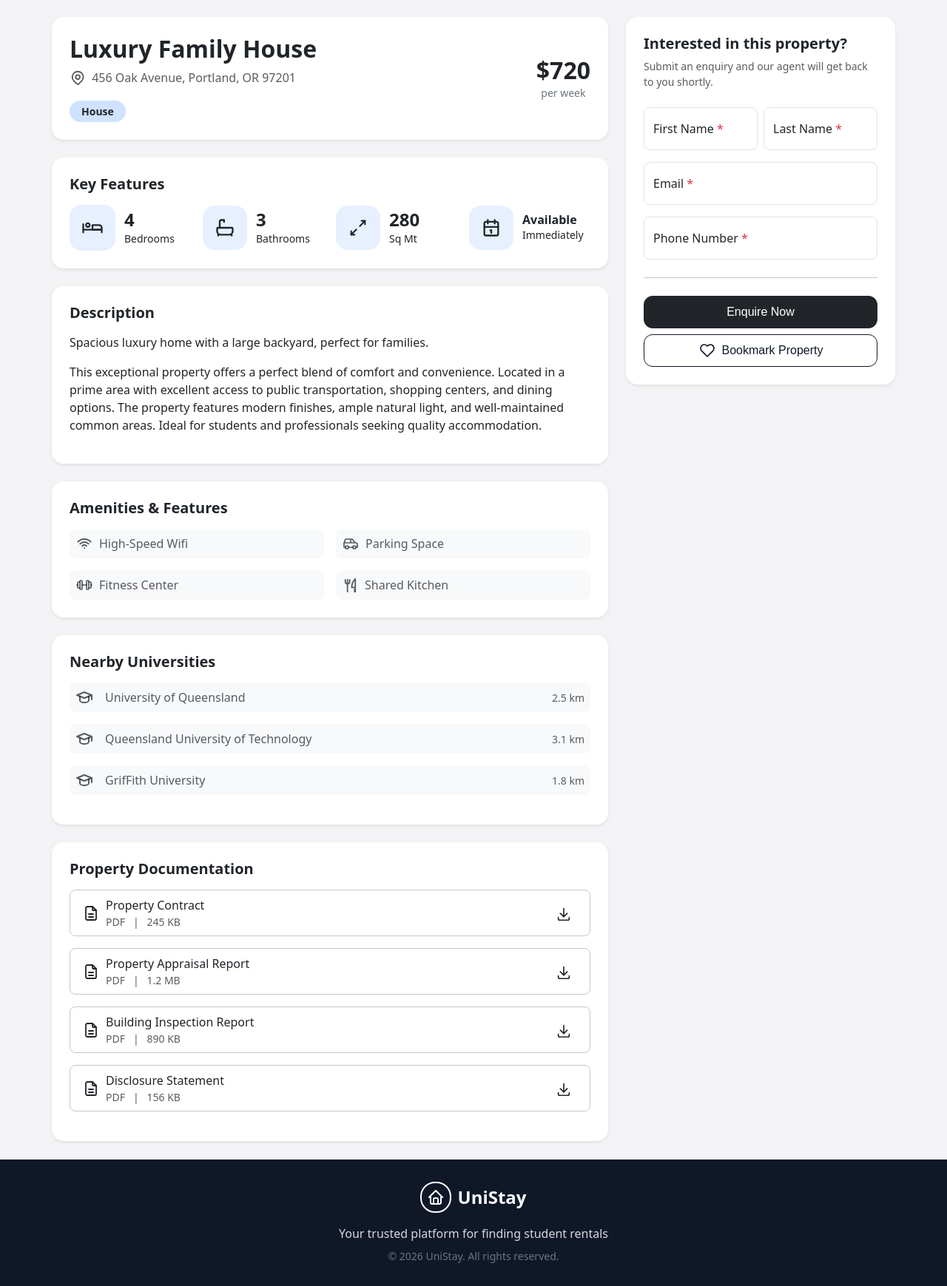
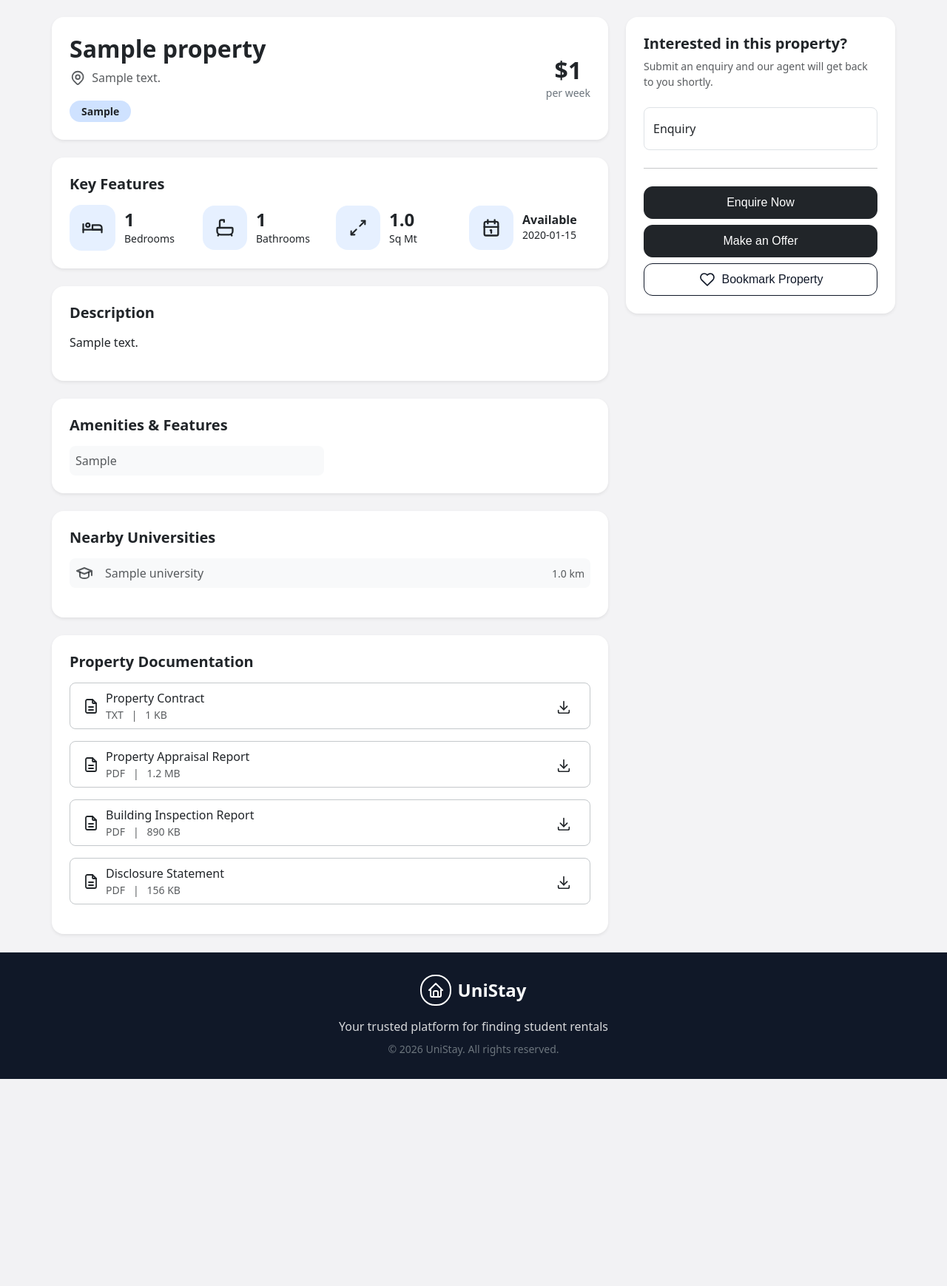
Before and after one commit to ImDuy/IFN582-UniStay, a Flask app: page /properties/details/1 in a window 1280 px wide. Shown: the part 589-2328 px from the top of the page at 74% size. After the commit the page ends 2048 px from the top, so only its background shows below. Run offline with Flask 3, Linux system fonts and the light colour scheme; tables that the repository leaves empty hold one stand-in row (values such as "Sample post"); some libraries are stand-ins or nearby versions.

Commit message:
Refactor details page to use dynamic property data
Updated property details page to dynamically display property information and user options.

```diff
--- a/app/templates/pages/details.html
+++ b/app/templates/pages/details.html
@@ -24,6 +24,7 @@ LN+7fdVzj6u52u30Kp6M/trliBMCMKTyK833zpbD+pXdCLuTusPj697FH4R/5mcr"
           <div
             class="hover_item d-flex align-items-center gap-2 px-2 py-1 rounded-2"
           >
+          <a href="{{ url_for('home.index') }}" class="text-dark text-decoration-none">
             <svg
               xmlns="http://www.w3.org/2000/svg"
               width="22"
@@ -37,36 +38,25 @@ LN+7fdVzj6u52u30Kp6M/trliBMCMKTyK833zpbD+pXdCLuTusPj697FH4R/5mcr"
               class="icon icon-tabler icons-tabler-outline icon-tabler-arrow-left"
             >
               <path stroke="none" d="M0 0h24v24H0z" fill="none" />
-              <path d="M5 12l14 0" />
-              <path d="M5 12l6 6" />
-              <path d="M5 12l6 -6" />
+              <path d="M5 12l-2 0l9 -9l9 9l-2 0" />
+              <path d="M5 12v7a2 2 0 0 0 2 2h10a2 2 0 0 0 2 -2v-7" />
+              <path d="M9 21v-6a2 2 0 0 1 2 -2h2a2 2 0 0 1 2 2v6" />
             </svg>
-            <p class="mb-0 fw_500">Back</p>
+            </a>
+            <a class="mb-0 fw_500 text-decoration-none text-dark" href="{{ url_for('home.index') }}">UniStay</a>
           </div>
 
-          <button
-            class="btn d-flex align-items-center gap-2 outlined_btn"
-            type="button"
-          >
-            <svg
-              xmlns="http://www.w3.org/2000/svg"
-              width="24"
-              height="24"
-              viewBox="0 0 24 24"
-              fill="none"
-              stroke="currentColor"
-              stroke-width="2"
-              stroke-linecap="round"
-              stroke-linejoin="round"
-              class="icon icon-tabler icons-tabler-outline icon-tabler-heart"
-            >
-              <path stroke="none" d="M0 0h24v24H0z" fill="none" />
-              <path
-                d="M19.5 12.572l-7.5 7.428l-7.5 -7.428a5 5 0 1 1 7.5 -6.566a5 5 0 1 1 7.5 6.572"
-              />
-            </svg>
-            <p class="mb-0 fw_500">Save Property</p>
-          </button>
+          <div class="d-flex align-items-center">
+            {% if session.get('user_id') %}
+              <a href="{{ url_for('auth_login.logout') }}" class="btn border-dark text-decoration-none text-dark fw_500 px-3 py-1.5">
+                Log Out
+              </a>
+            {% else %}
+              <a href="{{ url_for('auth_login.login') }}" class="btn border-dark text-decoration-none text-dark fw_500 px-3 py-1.5">
+                Log In
+              </a>
+            {% endif %}
+          </div>
         </div>
       </nav>
     </header>
@@ -77,7 +67,7 @@ LN+7fdVzj6u52u30Kp6M/trliBMCMKTyK833zpbD+pXdCLuTusPj697FH4R/5mcr"
         class="container rounded-4 overflow-hidden shadow-sn p-0 my-4"
         style="height: 500px"
       >
-        <img class="w-100 h-100 object-fit-cover" src="img/properties_4.jpeg" />
+        <img class="w-100 h-100 object-fit-contain" src="{{ url_for('static', filename='img/' + image.url)}}" alt="Property Image" />
       </div>
 
       <div class="container p-0">
@@ -88,7 +78,7 @@ LN+7fdVzj6u52u30Kp6M/trliBMCMKTyK833zpbD+pXdCLuTusPj697FH4R/5mcr"
                 class="d-flex align-items-center justify-content-between gap-3"
               >
                 <div class="d-flex flex-column align-items-start">
-                  <h2 class="fw-bold">Luxury Family House</h2>
+                  <h2 class="fw-bold">{{ property.title }}</h2>
                   <span class="text-muted">
                     <svg
                       xmlns="http://www.w3.org/2000/svg"
@@ -108,19 +98,19 @@ LN+7fdVzj6u52u30Kp6M/trliBMCMKTyK833zpbD+pXdCLuTusPj697FH4R/5mcr"
                         d="M17.657 16.657l-4.243 4.243a2 2 0 0 1 -2.827 0l-4.244 -4.243a8 8 0 1 1 11.314 0"
                       />
                     </svg>
-                    456 Oak Avenue, Portland, OR 97201
+                    {{ property.address }}
                   </span>
                   <div
                     class="py-1 px-3 rounded-pill bg-primary-subtle small fw_600 mt-3"
                   >
-                    House
+                    {{ property.propertyType }}
                   </div>
                 </div>
 
                 <div
                   class="d-flex flex-column justify-content-center align-items-center"
                 >
-                  <h2 class="fw-bold mb-0">$720</h2>
+                  <h2 class="fw-bold mb-0">${{ property.rentPerWeek }}</h2>
                   <small class="text-secondary">per week</small>
                 </div>
               </div>
@@ -154,7 +144,7 @@ LN+7fdVzj6u52u30Kp6M/trliBMCMKTyK833zpbD+pXdCLuTusPj697FH4R/5mcr"
                     </svg>
                   </div>
                   <div class="d-flex flex-column ms-1">
-                    <h4 class="fw-bold mb-0">4</h4>
+                    <h4 class="fw-bold mb-0">{{ property.numBedrooms }}</h4>
                     <small>Bedrooms</small>
                   </div>
                 </div>
@@ -184,7 +174,7 @@ LN+7fdVzj6u52u30Kp6M/trliBMCMKTyK833zpbD+pXdCLuTusPj697FH4R/5mcr"
                     </svg>
                   </div>
                   <div class="d-flex flex-column ms-1">
-                    <h4 class="fw-bold mb-0">3</h4>
+                    <h4 class="fw-bold mb-0">{{ property.numBathrooms }}</h4>
                     <small>Bathrooms</small>
                   </div>
                 </div>
@@ -212,7 +202,7 @@ LN+7fdVzj6u52u30Kp6M/trliBMCMKTyK833zpbD+pXdCLuTusPj697FH4R/5mcr"
                     </svg>
                   </div>
                   <div class="d-flex flex-column ms-1">
-                    <h4 class="fw-bold mb-0">280</h4>
+                    <h4 class="fw-bold mb-0">{{ property.livingArea }}</h4>
                     <small>Sq Mt</small>
                   </div>
                 </div>
@@ -245,7 +235,7 @@ LN+7fdVzj6u52u30Kp6M/trliBMCMKTyK833zpbD+pXdCLuTusPj697FH4R/5mcr"
                   </div>
                   <div class="d-flex flex-column ms-1">
                     <h6 class="fw-bold mb-0">Available</h6>
-                    <small>Immediately</small>
+                    <small>{{ property.availableDate }}</small>
                   </div>
                 </div>
               </div>
@@ -254,26 +244,19 @@ LN+7fdVzj6u52u30Kp6M/trliBMCMKTyK833zpbD+pXdCLuTusPj697FH4R/5mcr"
             <div class="bg-white rounded-4 shadow-sm py-4 px-4 px-xxl-5 mb-4">
               <h5 class="fw-bold mb-3">Description</h5>
               <p>
-                Spacious luxury home with a large backyard, perfect for
-                families.
-              </p>
-              <p>
-                This exceptional property offers a perfect blend of comfort and
-                convenience. Located in a prime area with excellent access to
-                public transportation, shopping centers, and dining options. The
-                property features modern finishes, ample natural light, and
-                well-maintained common areas. Ideal for students and
-                professionals seeking quality accommodation.
+                {{ property.description }}
               </p>
             </div>
             <!-- Amenities & Features  -->
             <div class="bg-white rounded-4 shadow-sm py-4 px-4 px-xxl-5 mb-4">
               <h5 class="fw-bold mb-3">Amenities & Features</h5>
               <div class="row row-cols-1 row-cols-md-2 align-items-center g-3">
+                {% for amenity in amenities %}
                 <div class="pe-2">
                   <div
                     class="d-flex gap-2 align-items-center p-2 rounded-3 bg-light text-muted"
                   >
+                  {% if 'High-Speed Wifi' in amenity.amenity %}
                     <svg
                       xmlns="http://www.w3.org/2000/svg"
                       width="24"
@@ -292,14 +275,9 @@ LN+7fdVzj6u52u30Kp6M/trliBMCMKTyK833zpbD+pXdCLuTusPj697FH4R/5mcr"
                       <path d="M6.343 12.343a8 8 0 0 1 11.314 0" />
                       <path d="M3.515 9.515c4.686 -4.687 12.284 -4.687 17 0" />
                     </svg>
-                    <p class="mb-0">High-Speed Wifi</p>
-                  </div>
-                </div>
 
-                <div class="pe-2">
-                  <div
-                    class="d-flex gap-2 align-items-center p-2 rounded-3 bg-light text-muted"
-                  >
+
+                {% elif 'Parking Space' in amenity.amenity %}
                     <svg
                       xmlns="http://www.w3.org/2000/svg"
                       width="24"
@@ -319,14 +297,9 @@ LN+7fdVzj6u52u30Kp6M/trliBMCMKTyK833zpbD+pXdCLuTusPj697FH4R/5mcr"
                         d="M5 17h-2v-6l2 -5h9l4 5h1a2 2 0 0 1 2 2v4h-2m-4 0h-6m-6 -6h15m-6 0v-5"
                       />
                     </svg>
-                    <p class="mb-0">Parking Space</p>
-                  </div>
-                </div>
 
-                <div class="pe-2">
-                  <div
-                    class="d-flex gap-2 align-items-center p-2 rounded-3 bg-light text-muted"
-                  >
+
+                {% elif 'Fitness Center' in amenity.amenity %}
                     <svg
                       xmlns="http://www.w3.org/2000/svg"
                       width="24"
@@ -352,14 +325,9 @@ LN+7fdVzj6u52u30Kp6M/trliBMCMKTyK833zpbD+pXdCLuTusPj697FH4R/5mcr"
                       <path d="M18 8h2a1 1 0 0 1 1 1v6a1 1 0 0 1 -1 1h-2" />
                       <path d="M22 12h-1" />
                     </svg>
-                    <p class="mb-0">Fitness Center</p>
-                  </div>
-                </div>
 
-                <div class="pe-2">
-                  <div
-                    class="d-flex gap-2 align-items-center p-2 rounded-3 bg-light text-muted"
-                  >
+
+                {% elif 'Shared Kitchen' in amenity.amenity %}
                     <svg
                       xmlns="http://www.w3.org/2000/svg"
                       width="23"
@@ -377,14 +345,18 @@ LN+7fdVzj6u52u30Kp6M/trliBMCMKTyK833zpbD+pXdCLuTusPj697FH4R/5mcr"
                         d="M19 3v12h-5c-.023 -3.681 .184 -7.406 5 -12m0 12v6h-1v-3m-10 -14v17m-3 -17v3a3 3 0 1 0 6 0v-3"
                       />
                     </svg>
-                    <p class="mb-0">Shared Kitchen</p>
+                {% endif %}
+                    <p class="mb-0">{{ amenity.amenity }}</p>
                   </div>
                 </div>
+              {% endfor %}
+
               </div>
             </div>
             <!-- Nearby Universities  -->
             <div class="bg-white rounded-4 shadow-sm py-4 px-4 px-xxl-5 mb-4">
               <h5 class="fw-bold mb-3">Nearby Universities</h5>
+              {% for nearby in nearby %}
               <div
                 class="d-flex gap-3 align-items-center p-2 rounded-3 bg-light text-muted mb-3"
               >
@@ -405,57 +377,11 @@ LN+7fdVzj6u52u30Kp6M/trliBMCMKTyK833zpbD+pXdCLuTusPj697FH4R/5mcr"
                   <path d="M6 10.6v5.4a6 3 0 0 0 12 0v-5.4" />
                 </svg>
                 <p class="mb-0 flex-fill text-truncate">
-                  University of Queensland
+                  {{ nearby.name }}
                 </p>
-                <small>2.5 km</small>
+                <small>{{ nearby.distance }} km</small>
               </div>
-              <div
-                class="d-flex gap-3 align-items-center p-2 rounded-3 bg-light text-muted mb-3"
-              >
-                <svg
-                  xmlns="http://www.w3.org/2000/svg"
-                  width="24"
-                  height="24"
-                  viewBox="0 0 24 24"
-                  fill="none"
-                  stroke="currentColor"
-                  stroke-width="2"
-                  stroke-linecap="round"
-                  stroke-linejoin="round"
-                  class="icon icon-tabler icons-tabler-outline icon-tabler-school"
-                >
-                  <path stroke="none" d="M0 0h24v24H0z" fill="none" />
-                  <path d="M22 9l-10 -4l-10 4l10 4l10 -4v6" />
-                  <path d="M6 10.6v5.4a6 3 0 0 0 12 0v-5.4" />
-                </svg>
-                <p class="mb-0 flex-fill text-truncate">
-                  Queensland University of Technology
-                </p>
-                <small>3.1 km</small>
-              </div>
-
-              <div
-                class="d-flex gap-3 align-items-center p-2 rounded-3 bg-light text-muted mb-3"
-              >
-                <svg
-                  xmlns="http://www.w3.org/2000/svg"
-                  width="24"
-                  height="24"
-                  viewBox="0 0 24 24"
-                  fill="none"
-                  stroke="currentColor"
-                  stroke-width="2"
-                  stroke-linecap="round"
-                  stroke-linejoin="round"
-                  class="icon icon-tabler icons-tabler-outline icon-tabler-school"
-                >
-                  <path stroke="none" d="M0 0h24v24H0z" fill="none" />
-                  <path d="M22 9l-10 -4l-10 4l10 4l10 -4v6" />
-                  <path d="M6 10.6v5.4a6 3 0 0 0 12 0v-5.4" />
-                </svg>
-                <p class="mb-0 flex-fill text-truncate">GrifFith University</p>
-                <small>1.8 km</small>
-              </div>
+              {% endfor %}
             </div>
             <!-- Property Documentation  -->
             <div class="bg-white rounded-4 shadow-sm py-4 px-4 px-xxl-5 mb-4">
@@ -486,10 +412,14 @@ LN+7fdVzj6u52u30Kp6M/trliBMCMKTyK833zpbD+pXdCLuTusPj697FH4R/5mcr"
                 <div class="flex-fill d-flex flex-column">
                   <p class="fw_500 text-truncate mb-0">Property Contract</p>
                   <small class="text-truncate text-muted"
-                    >PDF&nbsp;&nbsp;&nbsp;|&nbsp;&nbsp;&nbsp;245 KB</small
+                    >TXT&nbsp;&nbsp;&nbsp;|&nbsp;&nbsp;&nbsp;1 KB</small
                   >
                 </div>
-                <button class="icon_btn text-dark border-0 p-2 rounded-2">
+                <a
+                  class="icon_btn text-dark border-0 p-2 rounded-2"
+                  href="{{ url_for('static', filename='files/testing.txt') }}"
+                  download="testing.txt"
+                >
                   <svg
                     xmlns="http://www.w3.org/2000/svg"
                     width="22"
@@ -507,7 +437,7 @@ LN+7fdVzj6u52u30Kp6M/trliBMCMKTyK833zpbD+pXdCLuTusPj697FH4R/5mcr"
                     <path d="M7 11l5 5l5 -5" />
                     <path d="M12 4l0 12" />
                   </svg>
-                </button>
+                </a>
               </div>
               <div
                 class="hover_item d-flex align-items-center justify-content-between rounded-3 text-dark border border-secondary-subtle gap-2 px-3 py-2 mb-3"
@@ -540,7 +470,11 @@ LN+7fdVzj6u52u30Kp6M/trliBMCMKTyK833zpbD+pXdCLuTusPj697FH4R/5mcr"
                     >PDF&nbsp;&nbsp;&nbsp;|&nbsp;&nbsp;&nbsp;1.2 MB</small
                   >
                 </div>
-                <button class="icon_btn text-dark border-0 p-2 rounded-2">
+                <a
+                  class="icon_btn text-dark border-0 p-2 rounded-2"
+                  href="{{ url_for('static', filename='files/testing.txt') }}"
+                  download="testing.txt"
+                >
                   <svg
                     xmlns="http://www.w3.org/2000/svg"
                     width="22"
@@ -558,7 +492,7 @@ LN+7fdVzj6u52u30Kp6M/trliBMCMKTyK833zpbD+pXdCLuTusPj697FH4R/5mcr"
                     <path d="M7 11l5 5l5 -5" />
                     <path d="M12 4l0 12" />
                   </svg>
-                </button>
+                </a>
               </div>
               <div
                 class="hover_item d-flex align-items-center justify-content-between rounded-3 text-dark border border-secondary-subtle gap-2 px-3 py-2 mb-3"
@@ -591,7 +525,11 @@ LN+7fdVzj6u52u30Kp6M/trliBMCMKTyK833zpbD+pXdCLuTusPj697FH4R/5mcr"
                     >PDF&nbsp;&nbsp;&nbsp;|&nbsp;&nbsp;&nbsp;890 KB</small
                   >
                 </div>
-                <button class="icon_btn text-dark border-0 p-2 rounded-2">
+                <a
+                  class="icon_btn text-dark border-0 p-2 rounded-2"
+                  href="{{ url_for('static', filename='files/testing.txt') }}"
+                  download="testing.txt"
+                >
                   <svg
                     xmlns="http://www.w3.org/2000/svg"
                     width="22"
@@ -609,7 +547,7 @@ LN+7fdVzj6u52u30Kp6M/trliBMCMKTyK833zpbD+pXdCLuTusPj697FH4R/5mcr"
                     <path d="M7 11l5 5l5 -5" />
                     <path d="M12 4l0 12" />
                   </svg>
-                </button>
+                </a>
               </div>
               <div
                 class="hover_item d-flex align-items-center justify-content-between rounded-3 text-dark border border-secondary-subtle gap-2 px-3 py-2 mb-3"
@@ -640,7 +578,11 @@ LN+7fdVzj6u52u30Kp6M/trliBMCMKTyK833zpbD+pXdCLuTusPj697FH4R/5mcr"
                     >PDF&nbsp;&nbsp;&nbsp;|&nbsp;&nbsp;&nbsp;156 KB</small
                   >
                 </div>
-                <button class="icon_btn text-dark border-0 p-2 rounded-2">
+                <a
+                  class="icon_btn text-dark border-0 p-2 rounded-2"
+                  href="{{ url_for('static', filename='files/testing.txt') }}"
+                  download="testing.txt"
+                >
                   <svg
                     xmlns="http://www.w3.org/2000/svg"
                     width="22"
@@ -658,7 +600,7 @@ LN+7fdVzj6u52u30Kp6M/trliBMCMKTyK833zpbD+pXdCLuTusPj697FH4R/5mcr"
                     <path d="M7 11l5 5l5 -5" />
                     <path d="M12 4l0 12" />
                   </svg>
-                </button>
+                </a>
               </div>
             </div>
           </div>
@@ -671,42 +613,6 @@ LN+7fdVzj6u52u30Kp6M/trliBMCMKTyK833zpbD+pXdCLuTusPj697FH4R/5mcr"
                   Submit an enquiry and our agent will get back to you shortly.
                 </small>
 
-                <div class="d-flex gap-2 mb-3">
-                  <div class="form-floating flex-fill">
-                    <input
-                      type="text"
-                      class="form-control rounded-3"
-                      id="floatingFirstName"
-                      placeholder="First Name"
-                    />
-                    <label for="floatingFirstName"
-                      >First Name <span class="text-danger">*</span></label
-                    >
-                  </div>
-                  <div class="form-floating flex-fill">
-                    <input
-                      type="text"
-                      class="form-control rounded-3"
-                      id="floatingLastName"
-                      placeholder="Last Name"
-                    />
-                    <label for="floatingLastName"
-                      >Last Name <span class="text-danger">*</span></label
-                    >
-                  </div>
-                </div>
-                <div class="form-floating flex-fill mb-3">
-                  <input
-                    type="email"
-                    class="form-control rounded-3"
-                    id="floatingEmail"
-                    placeholder="Email"
-                  />
-                  <label for="floatingEmail"
-                    >Email <span class="text-danger">*</span></label
-                  >
-                </div>
-
                 <div class="form-floating flex-fill">
                   <input
                     type="tel"
@@ -715,13 +621,22 @@ LN+7fdVzj6u52u30Kp6M/trliBMCMKTyK833zpbD+pXdCLuTusPj697FH4R/5mcr"
                     placeholder="Phone Number"
                   />
                   <label for="floatingPhoneNumber"
-                    >Phone Number <span class="text-danger">*</span></label
+                    >Enquiry </label
                   >
                 </div>
                 <hr class="my-4" />
-                <button class="btn btn-dark fw_500 w-100 mb-2">
+                <a
+                  href="{{ url_for('details.property_enquiry', property_id=property.id) }}"
+                  class="btn btn-dark fw_500 w-100 mb-2 text-decoration-none d-flex align-items-center justify-content-center"
+                >
                   Enquire Now
-                </button>
+                </a>
+                <a
+                  href="{{ url_for('details.property_offer', property_id=property.id) }}"
+                  class="btn btn-dark fw_500 w-100 mb-2 text-decoration-none d-flex align-items-center justify-content-center"
+                >
+                  Make an Offer
+                </a>
                 <button
                   class="btn d-flex align-items-center justify-content-center gap-2 outlined_btn w-100"
                 >
```
